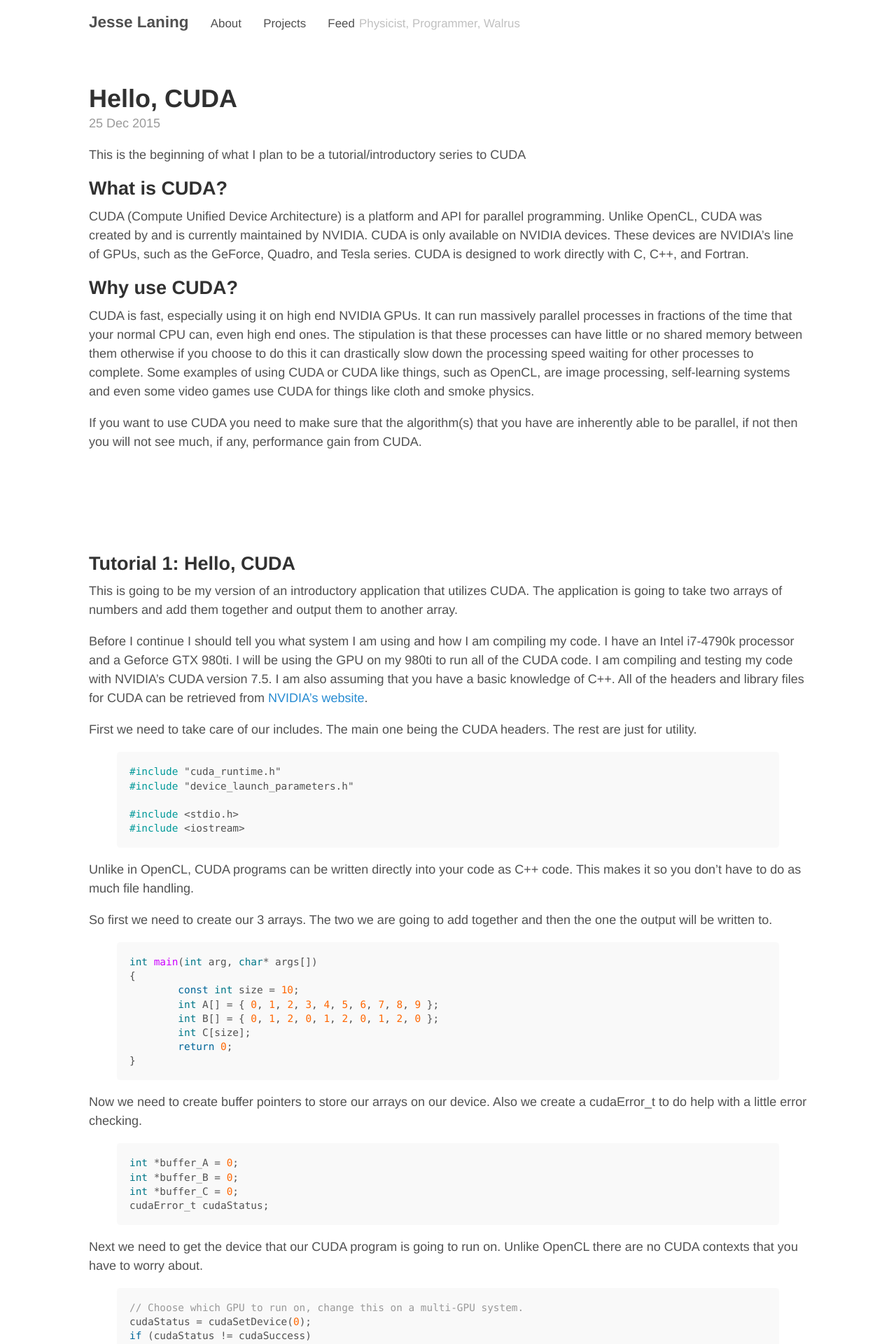
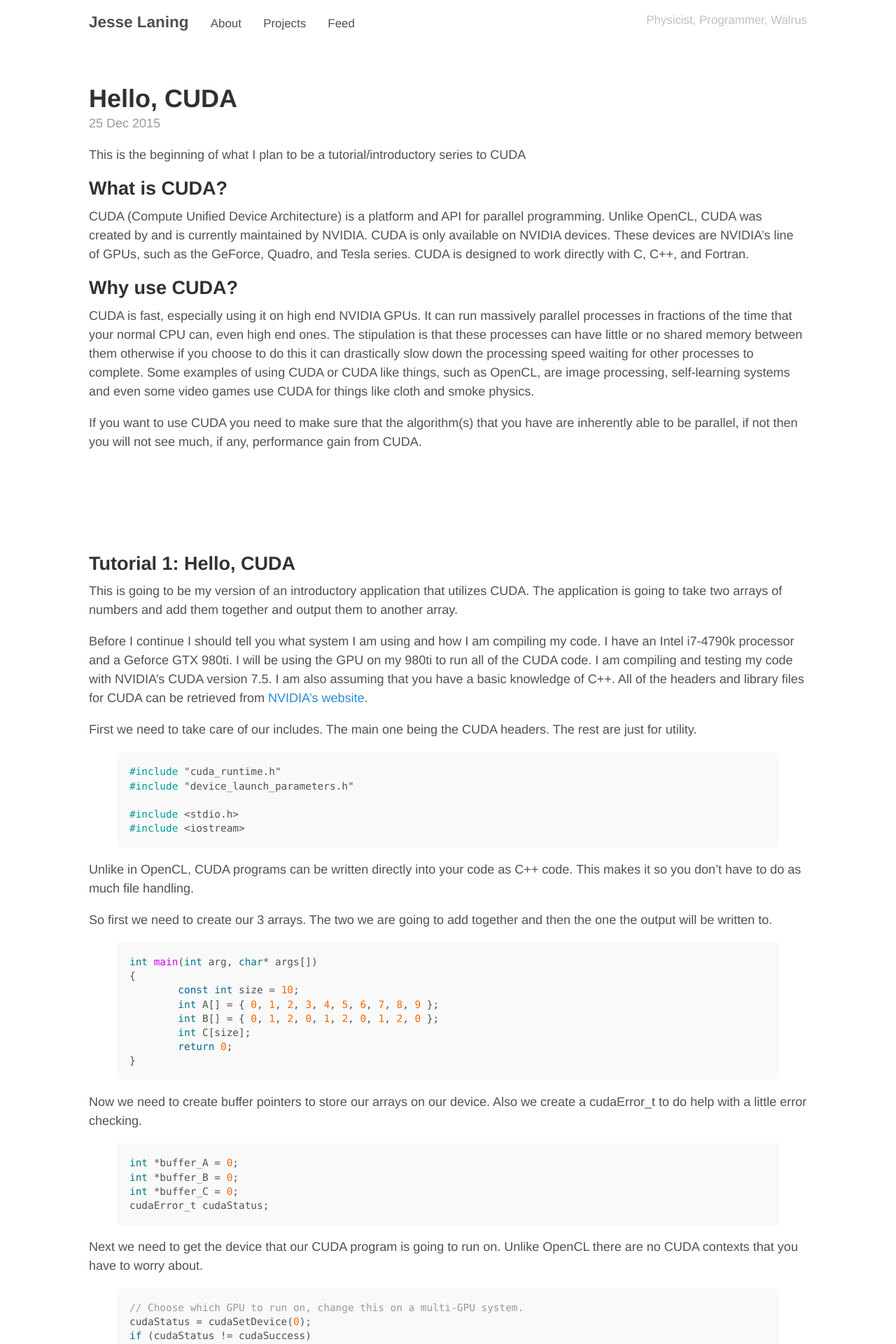
Before and after one commit to jamolnng/jamolnng.github.io, a Jekyll site: the page built from index.html, in a window 1280 px wide. Shown: the top 1920 px of the page at 70% size. Built offline with Jekyll 4.4.1, drawn with Linux system fonts in a browser that asks for light colours; the list of posts is cut into pages by our own code.

Commit message:
update site navbar

```diff
--- a/_layouts/default.html
+++ b/_layouts/default.html
@@ -13,7 +13,7 @@
 				&nbsp;&nbsp;&nbsp;
 				<small><a href="{{ page[1] }}">{{ page[0] }}</a></small>
 			{% endfor %}
-          <small>{{ site.tagline }}</small>
+          <small style="float:right;">{{ site.tagline }}</small>
         </h3>
       </header>
 
```
